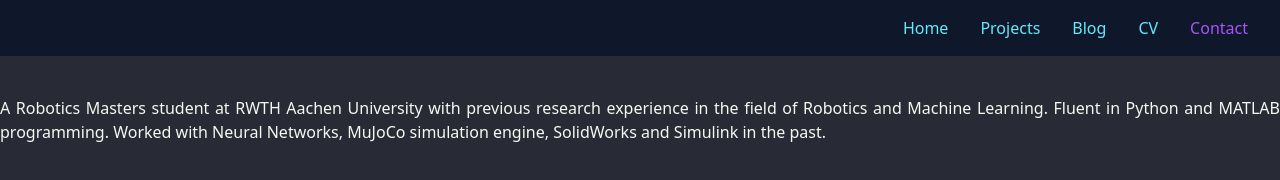
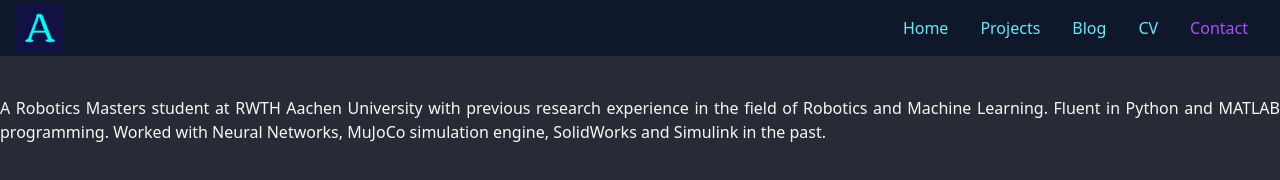
Before and after one commit to adityamajali/adityamajali.github.io, an Astro site: page /projects/apple-fruit-picker in a window 1280 px wide. Built offline with nearby package versions, Linux system fonts and the light colour scheme; Astro itself is replaced by a stand-in of ours.

Commit message:
Update TopNavbar-sticky.astro

```diff
--- a/src/components/TopNavbar-sticky.astro
+++ b/src/components/TopNavbar-sticky.astro
@@ -16,7 +16,9 @@
         "
       >
        <div>
-
+          <a href="/">
+            <img src= "/favicon.ico">
+          </a>
 
       </div>
 
```
